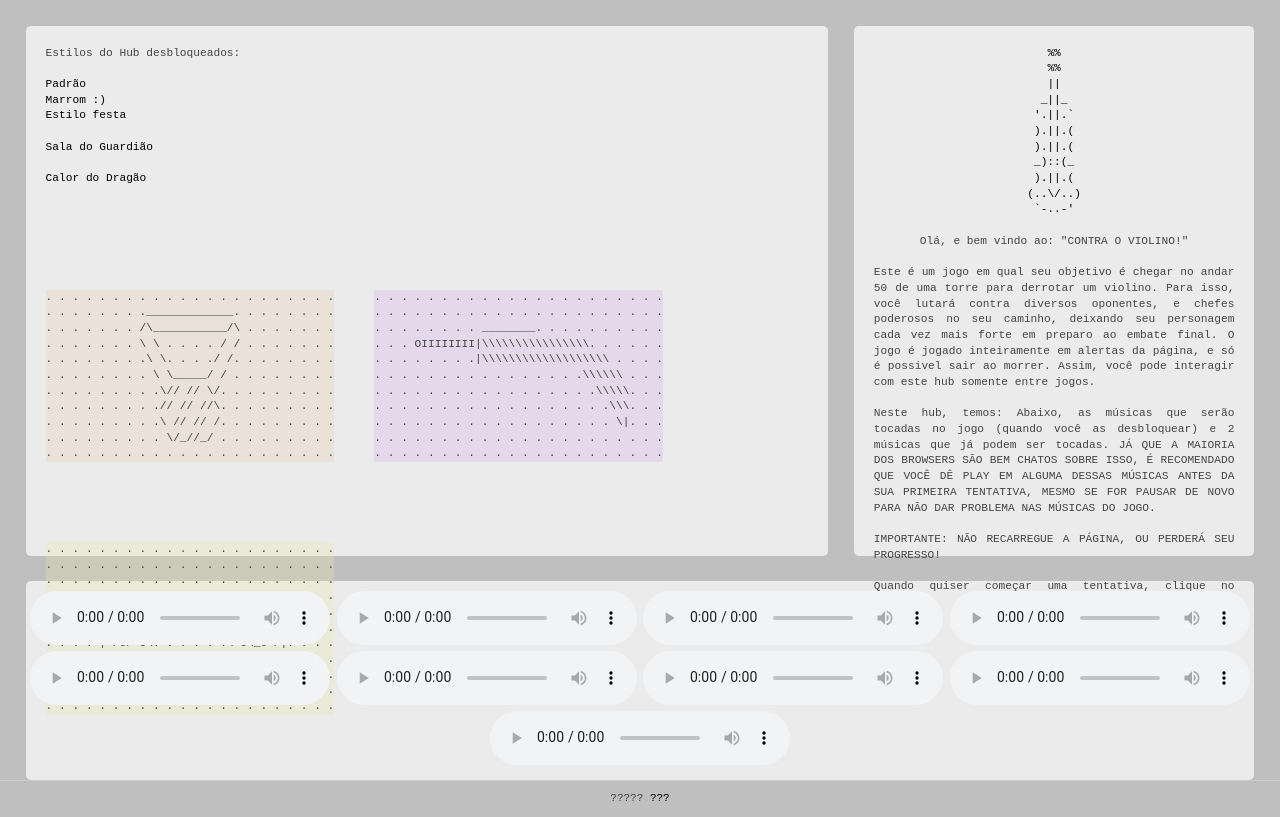
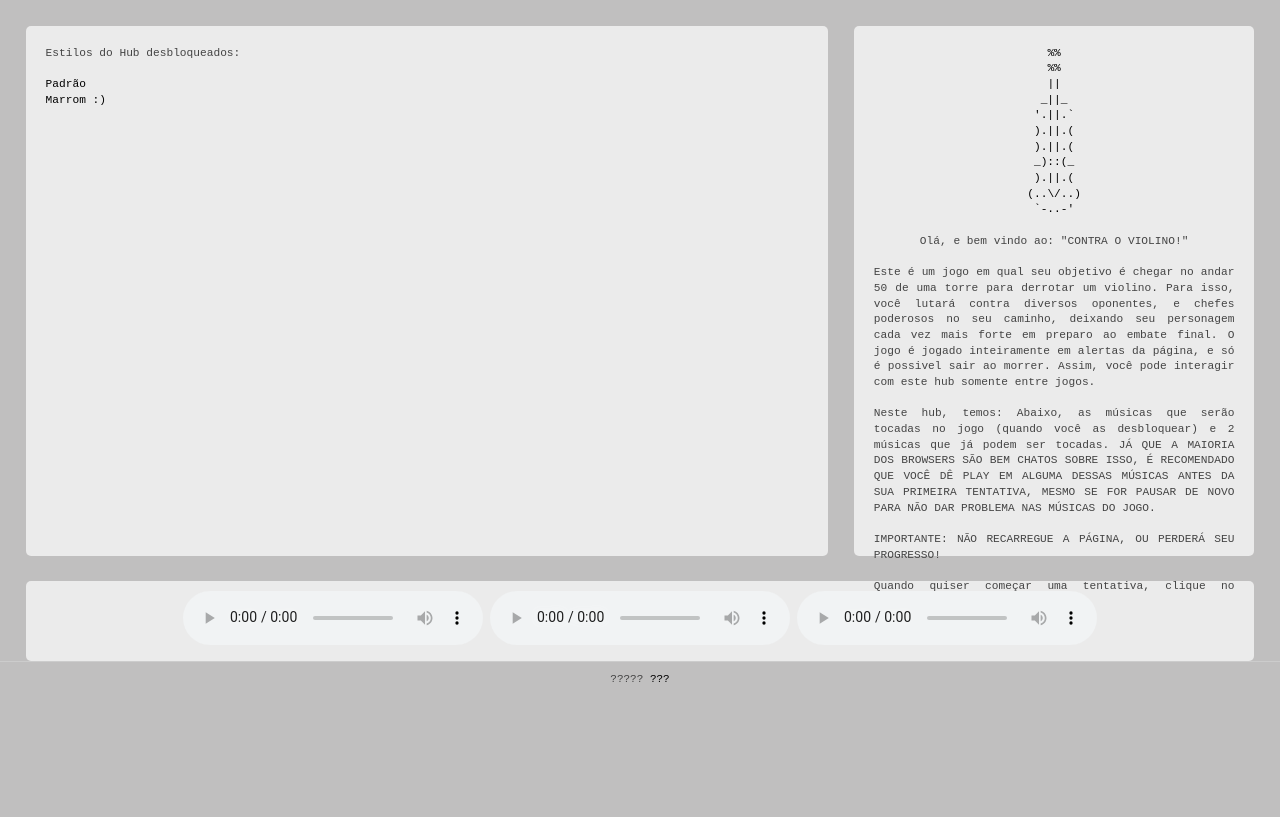
Before and after one commit to ElanTk/ContraOViolino1.0, a plain HTML site: page CONTRAOVIOLINO/index.html in a window 1280 px wide. Drawn offline with Linux system fonts and the light colour scheme.

Commit message:
Update index.html

```diff
--- a/CONTRAOVIOLINO/index.html
+++ b/CONTRAOVIOLINO/index.html
@@ -4167,7 +4167,7 @@
                                     gold = gold + enemyGold;
                                     alert("'Você acorda no meio do símbolo, com 5000 dinheiros em sua volta e uma relíquia que você nunca viu antes.'");
                                     alert("Coroa da luz: Uma coroa com várias joias brancas e amarelas adornando-a. Ao se concentrar usando " +
-                                        "ela, você consegue criar espadas de luz que te auxiliam em batalha. Não só as espadas são fortes, mas elas " +
+                                        "ela, você consegue criar espadas de luz que te auxiliam em batalha. As espadas não só são fortes, mas elas " +
                                         "facilitam bastante achar o ponto certo. (+20% crit chance, +10 ataque)");
                                     lightCrown = 1;
                                     critChance = critChance + 20;
@@ -4373,38 +4373,41 @@
     if(localStorage.beatEsqueletinho = 'yes'){
             EsqueletinhoTheme.controls = true;
         }
-        if(localStorage.beatGlobo = 'yes'){
+        if(localStorage.beatGlobo == 'yes'){
             GloboTheme.controls = true;
             estiloFesta.style.display = "block";
         }
-        if(localStorage.beatGuardian = 'yes'){
+        if(localStorage.beatGuardian == 'yes'){
             GuardianTheme.controls = true;
             salaGuardiao.style.display = "block";
         }
-        if(localStorage.beatArco = 'yes'){
+        if(localStorage.beatArco == 'yes'){
             ArcoPhase1.controls = true;
             ArcoPhase2.controls = true;
             calorDragao.style.display = "block";
         }
 
-        if(localStorage.tubaroEnding = 'yes'){
+        if(localStorage.tubaroEnding == 'yes'){
             Violino1.controls = true;
             ViolinPhase3.controls = true;
             localStorage.setItem('tubaroEnding', 'yes');
             laminaTubaro.style.display = "block";
         }
-        if(localStorage.CrownEnding = 'yes'){
+        if(localStorage.CrownEnding == 'yes'){
             Violino1.controls = true;
             ViolinPhase3.controls = true;
             localStorage.setItem('CrownEnding', 'yes');
             coroaLuz.style.display = "block";
         }
-        if(localStorage.normalEnding = 'yes'){
+        if(localStorage.normalEnding == 'yes'){
             Violino1.controls = true;
             ViolinPhase3.controls = true;
             localStorage.setItem('normalEnding', 'yes');
             vitoriaComum.style.display = "block";
         }
+        if(localStorage.beatLunin == 'yes'){
+            LuninPhase1.controls = true;
+        }
                         </script>
 </body>
 
```
